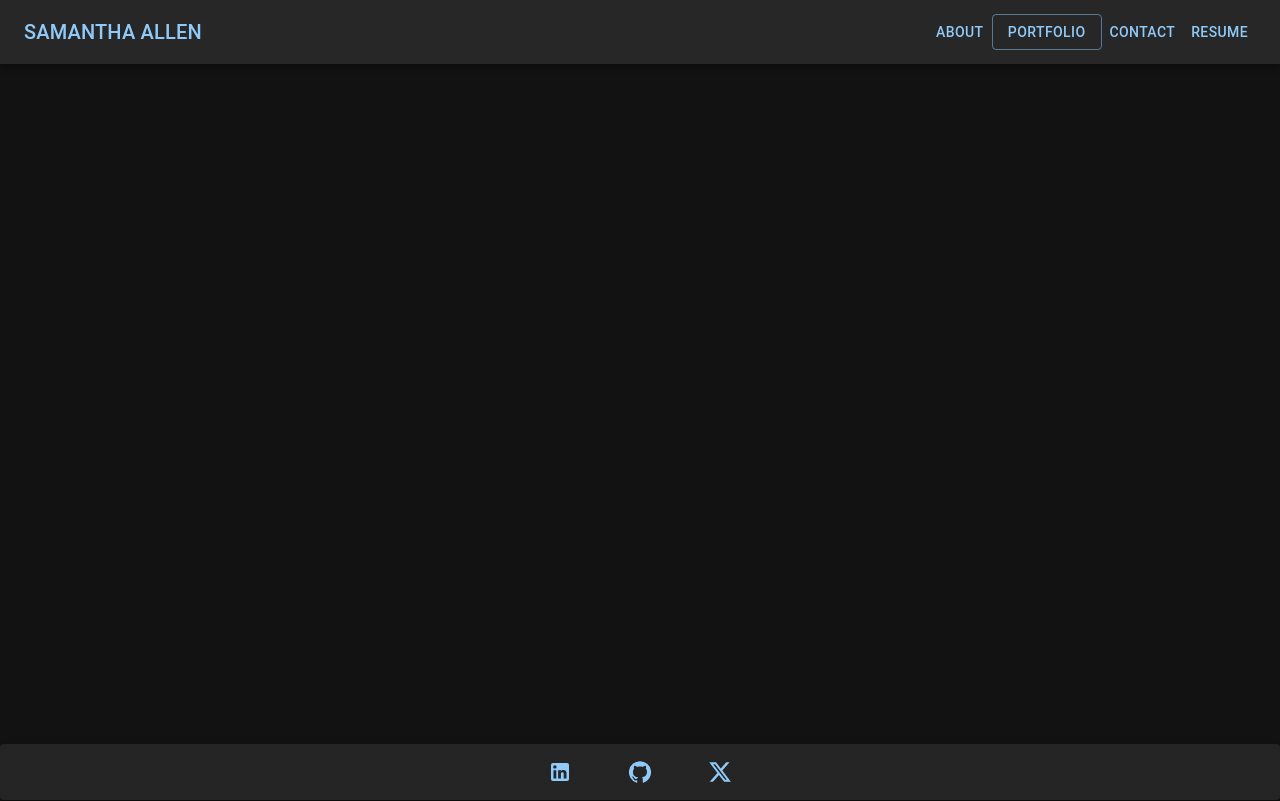
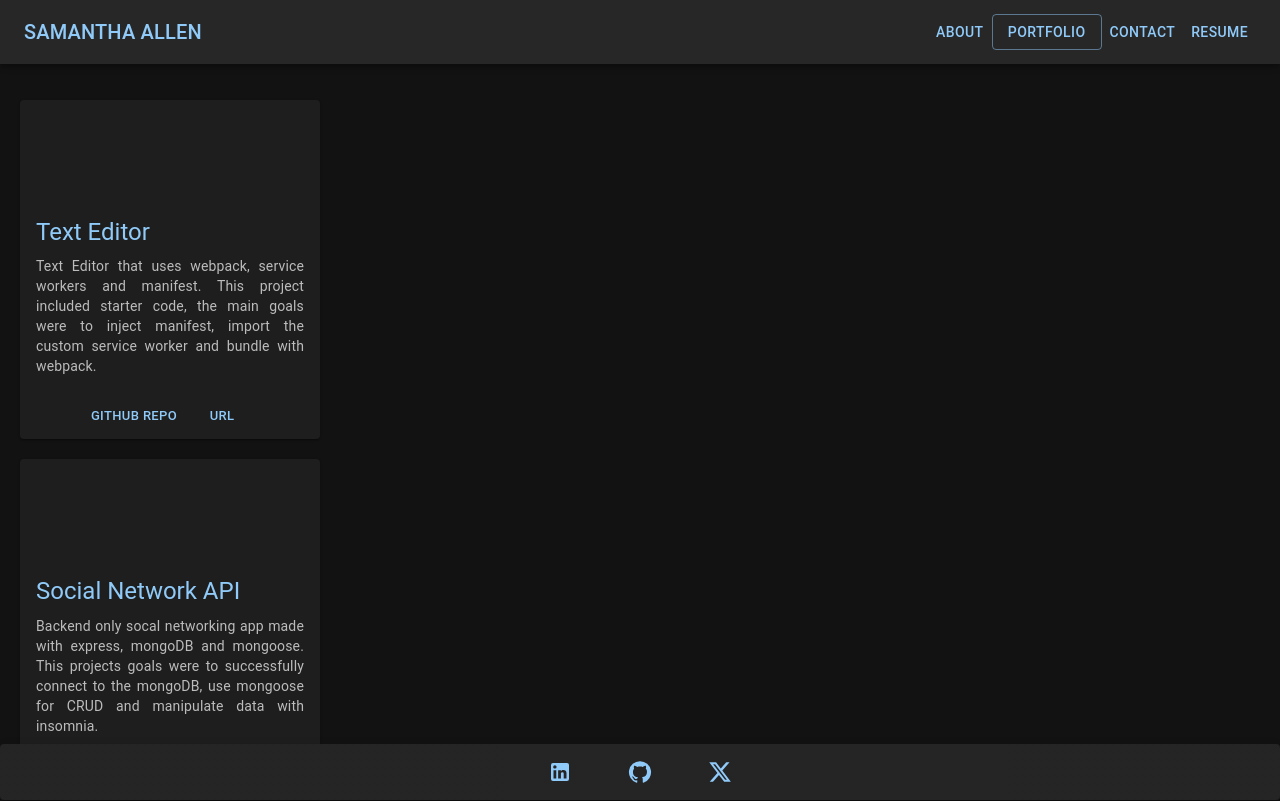
Before and after one commit to samamiraa/Samamiraa-Portfolio, a React (Vite) app: page /portfolio in a window 1280 px wide. Shown: the top 801 px of the page. Built offline with nearby package versions, Linux system fonts and the light colour scheme.

Commit message:
added cards for portfolio

```diff
--- a/src/components/Footer.jsx
+++ b/src/components/Footer.jsx
@@ -14,10 +14,10 @@ function Footer() {
     const ref = React.useRef(null);
 
     return (
-        <div>
+        <div className='marginTopFooter'>
             <Box sx={{ pb: 7 }} ref={ref}>
                 <CssBaseline />
-                <Paper sx={{ position: 'fixed', bottom: 0, left: 0, right: 0}} elevation={3}>
+                <Paper sx={{ position: 'fixed', bottom: 0, left: 0, right: 0 }} elevation={3}>
                     <BottomNavigation
                         sx={{
                             bgcolor: 'rgba(255, 255, 255, 0.0)',
--- a/src/pages/About.jsx
+++ b/src/pages/About.jsx
@@ -25,11 +25,11 @@ function About() {
                     sx={{ width: 150, height: 150 }}
                 />
 
-                <Box sx={{ width: '100%', maxWidth: 500, marginLeft: '35px', marginTop: '25px' }}>
+                <Box sx={{ width: '100%', maxWidth: 500, marginLeft: '35px', marginTop: '25px', color: 'text.secondary' }}>
                     <Typography variant="h5" gutterBottom>
                       Full Stack Web Developer
                     </Typography>
-                    <Typography variant="paragraph" gutterBottom>
+                    <Typography variant="body1" align='justify' gutterBottom>
                     An emerging full-stack web developer passionate about crafting engaging
                     digital experiences. With a foundation in HTML, CSS, and JavaScript,
                     I am eager to delve deeper into front-end frameworks like React and
--- a/src/pages/Portfolio.jsx
+++ b/src/pages/Portfolio.jsx
@@ -1,5 +1,38 @@
+import Card from '@mui/material/Card';
+import CardActions from '@mui/material/CardActions';
+import CardContent from '@mui/material/CardContent';
+import CardMedia from '@mui/material/CardMedia';
+import Button from '@mui/material/Button';
+import Typography from '@mui/material/Typography';
+import projects from '../utils/projects.json'
+import { Link } from 'react-router-dom';
+
 function Portfolio() {
-
+    return (
+        <div className="appJsx marginTop" >
+            {projects.map((project) => (
+                <Card key={project.id} sx={{ maxWidth: 300, flexWrap: 'wrap', flexDirection: 'row', justifyContent: 'space-evenly', alignContent: 'center', margin: '20px' }}>
+                    <CardMedia
+                        sx={{ height: 100 }}
+                        image={project.img}
+                        title={project.title}
+                    />
+                    <CardContent>
+                        <Typography sx={{ color: '#90caf9' }} gutterBottom variant="h5" component="div">
+                            {project.title}
+                        </Typography>
+                        <Typography variant="body2" align='justify' color="text.secondary">
+                            {project.description}
+                        </Typography>
+                    </CardContent>
+                    <CardActions sx={{ justifyContent: 'center' }}>
+                        <Link to={project.github}><Button size="small">Github Repo</Button></Link>
+                        <Link to={project.url}><Button size="small">URL</Button></Link>
+                    </CardActions>
+                </Card>
+            ))}
+        </div>
+    )
 }
 
 export default Portfolio;
--- a/src/styles/Main.css
+++ b/src/styles/Main.css
@@ -9,3 +9,11 @@ body {
 .aboutJsx {
     height: 100%;
 }
+
+.marginTop {
+    margin-top: 100px;
+}
+
+.marginTopFooter {
+    margin-top: 800px;
+}
--- /dev/null
+++ b/src/utils/projects.json
@@ -0,0 +1,130 @@
+[
+    {
+        "id": "1",
+        "title": "Text Editor",
+        "img": "",
+        "description": "Text Editor that uses webpack, service workers and manifest. This project included starter code, the main goals were to inject manifest, import the custom service worker and bundle with webpack.",
+        "github": "https://github.com/samamiraa/Text-Editor",
+        "url": "https://text-editor-8vbu.onrender.com/"
+    },
+    {
+        "id": "2",
+        "title": "Social Network API",
+        "img": "",
+        "description": "Backend only socal networking app made with express, mongoDB and mongoose. This projects goals were to successfully connect to the mongoDB, use mongoose for CRUD and manipulate data with insomnia.",
+        "github": "https://github.com/samamiraa/Social-Network-API",
+        "url": "https://drive.google.com/file/d/1s1A9CBL98nOxLh_a3OUPo8zHfgy6XO6y/view"
+    },
+    {
+        "id": "3",
+        "title": "Fitness Tracker",
+        "img": "",
+        "description": "A full-stack fitness tracker app using Node, Express, MySQL, Sequelize and EJS to store, retrieve, edit and delete workouts in a mySQL database following ORM and MVC architecture.",
+        "github": "https://github.com/samamiraa/fitness-tracker-mvc",
+        "url": "https://safe-sands-18843-bafb39dce4aa.herokuapp.com/"
+    },
+    {
+        "id": "4",
+        "title": "Tech Blog",
+        "img": "",
+        "description": "A full stack application that uses HTML, CSS, Javascript, Node.js, Express.js, Sequelize, MySQL and handlebars to store, retrieve, edit and delete blogposts in a mySQL database following ORM and MVC architecture. ",
+        "github": "https://github.com/samamiraa/Tech-Blog",
+        "url": "https://still-meadow-91775-8d8ca5e83b0c.herokuapp.com/"
+    },
+    {
+        "id": "5",
+        "title": "E-Commerce Backend",
+        "img": "",
+        "description": "Backend only e-commerce backend app made with express, mySQL and sequalize. This projects goals were to successfully connect to the mySQL database, use sequalize for CRUD and manipulate data with insomnia.",
+        "github": "https://github.com/samamiraa/E-Commerce-Back-End",
+        "url": "https://drive.google.com/file/d/1TTaz38ocVsdG9P2cICK7rMre0T0ETq33/view/"
+    },
+    {
+        "id": "",
+        "title": "",
+        "img": "",
+        "description": "",
+        "github": "",
+        "url": ""
+    },
+    {
+        "id": "",
+        "title": "",
+        "img": "",
+        "description": "",
+        "github": "",
+        "url": ""
+    },
+    {
+        "id": "",
+        "title": "",
+        "img": "",
+        "description": "",
+        "github": "",
+        "url": ""
+    },
+    {
+        "id": "",
+        "title": "",
+        "img": "",
+        "description": "",
+        "github": "",
+        "url": ""
+    },
+    {
+        "id": "",
+        "title": "",
+        "img": "",
+        "description": "",
+        "github": "",
+        "url": ""
+    },
+    {
+        "id": "",
+        "title": "",
+        "img": "",
+        "description": "",
+        "github": "",
+        "url": ""
+    },
+    {
+        "id": "",
+        "title": "",
+        "img": "",
+        "description": "",
+        "github": "",
+        "url": ""
+    },
+    {
+        "id": "",
+        "title": "",
+        "img": "",
+        "description": "",
+        "github": "",
+        "url": ""
+    },
+    {
+        "id": "",
+        "title": "",
+        "img": "",
+        "description": "",
+        "github": "",
+        "url": ""
+    },
+    {
+        "id": "",
+        "title": "",
+        "img": "",
+        "description": "",
+        "github": "",
+        "url": ""
+    },
+    {
+        "id": "",
+        "title": "",
+        "img": "",
+        "description": "",
+        "github": "",
+        "url": ""
+    }
+]
```
